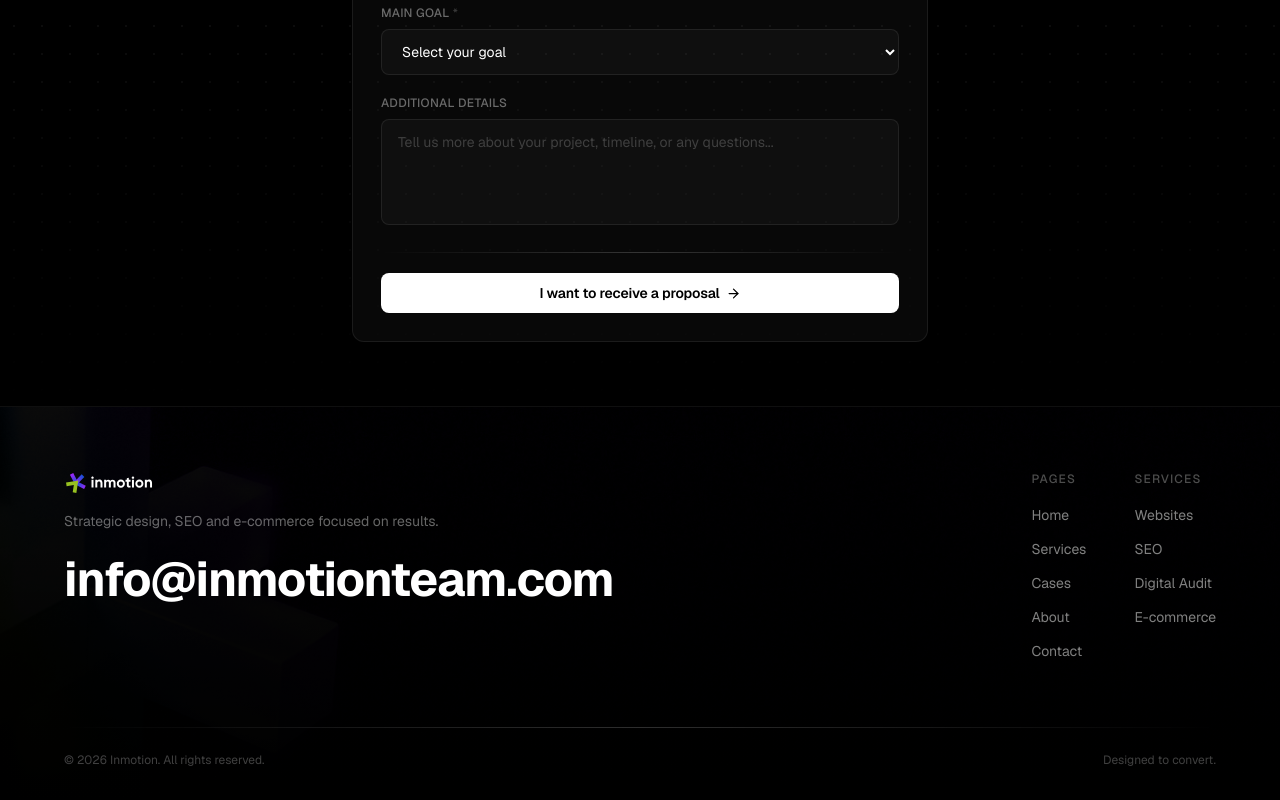
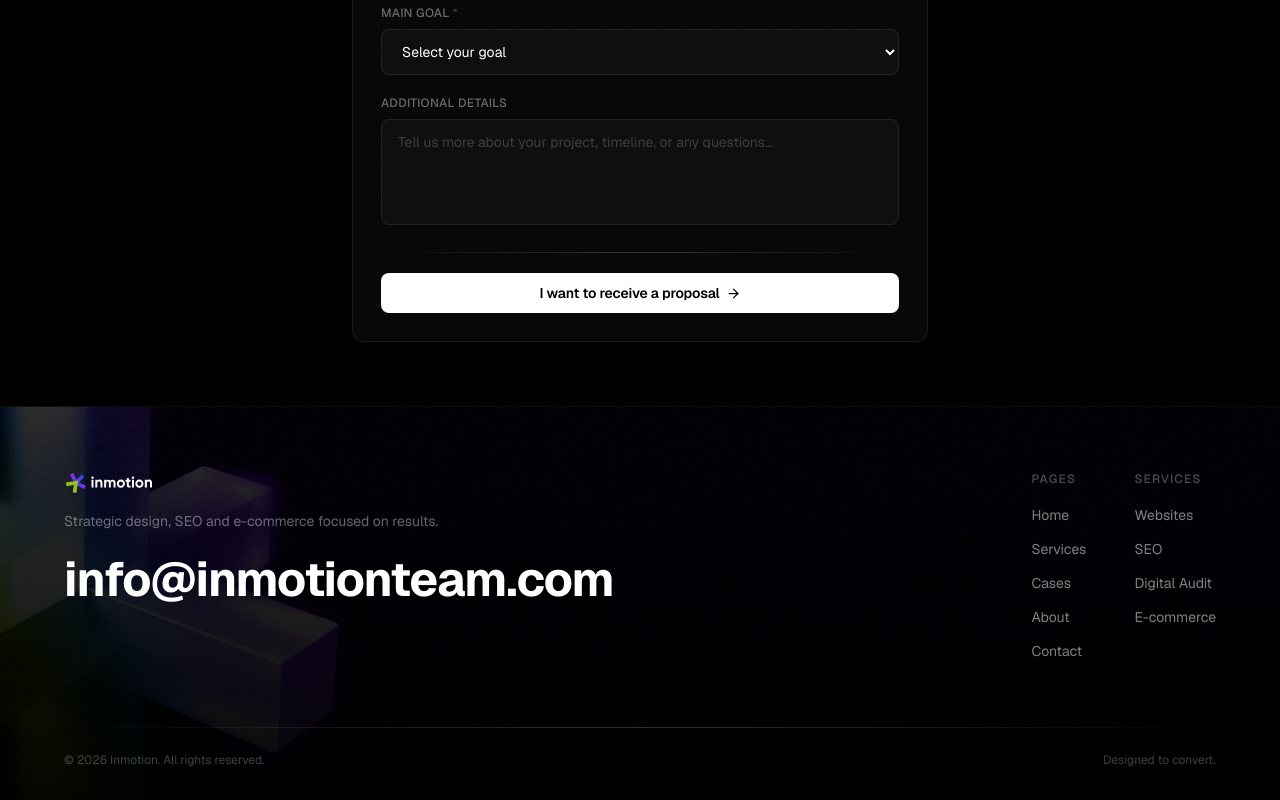
Before and after one commit to bladesvisiontech/marketing-agency, a Next.js app: page /en/contact in a window 1280 px wide. Shown: the part 828-1628 px from the top of the page. Built offline with nearby package versions, Linux system fonts and the light colour scheme.

Commit message:
fix: increase footer background image opacity

```diff
--- a/src/components/Footer.tsx
+++ b/src/components/Footer.tsx
@@ -14,8 +14,8 @@ export default function Footer({ dict, locale }: FooterProps) {
 
   return (
     <footer className="relative border-t border-white/[0.06] pt-16 pb-8 px-5 overflow-hidden">
-      <Image src="/footer.jpg" alt="" fill className="object-cover object-center opacity-10 pointer-events-none select-none" priority={false} />
-      <div className="absolute inset-0 bg-gradient-to-t from-black via-black/80 to-black/60 pointer-events-none" />
+      <Image src="/footer.jpg" alt="" fill className="object-cover object-center opacity-30 pointer-events-none select-none" priority={false} />
+      <div className="absolute inset-0 bg-gradient-to-t from-black/90 via-black/60 to-black/40 pointer-events-none" />
       <div className="relative z-10 max-w-6xl mx-auto">
         {/* Top: logo + email big + nav links */}
         <div className="flex flex-col md:flex-row md:justify-between md:items-start gap-10 mb-16">
```
